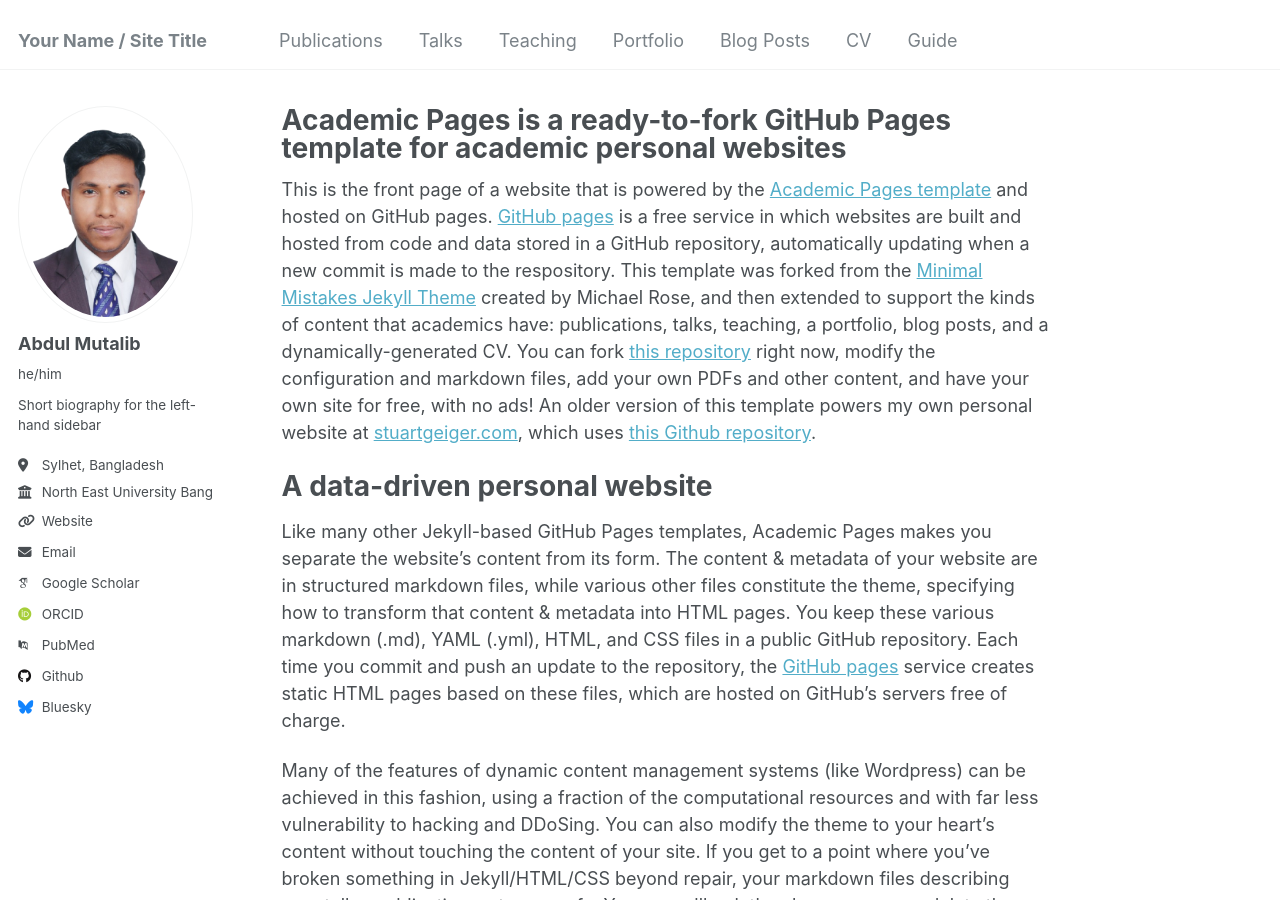
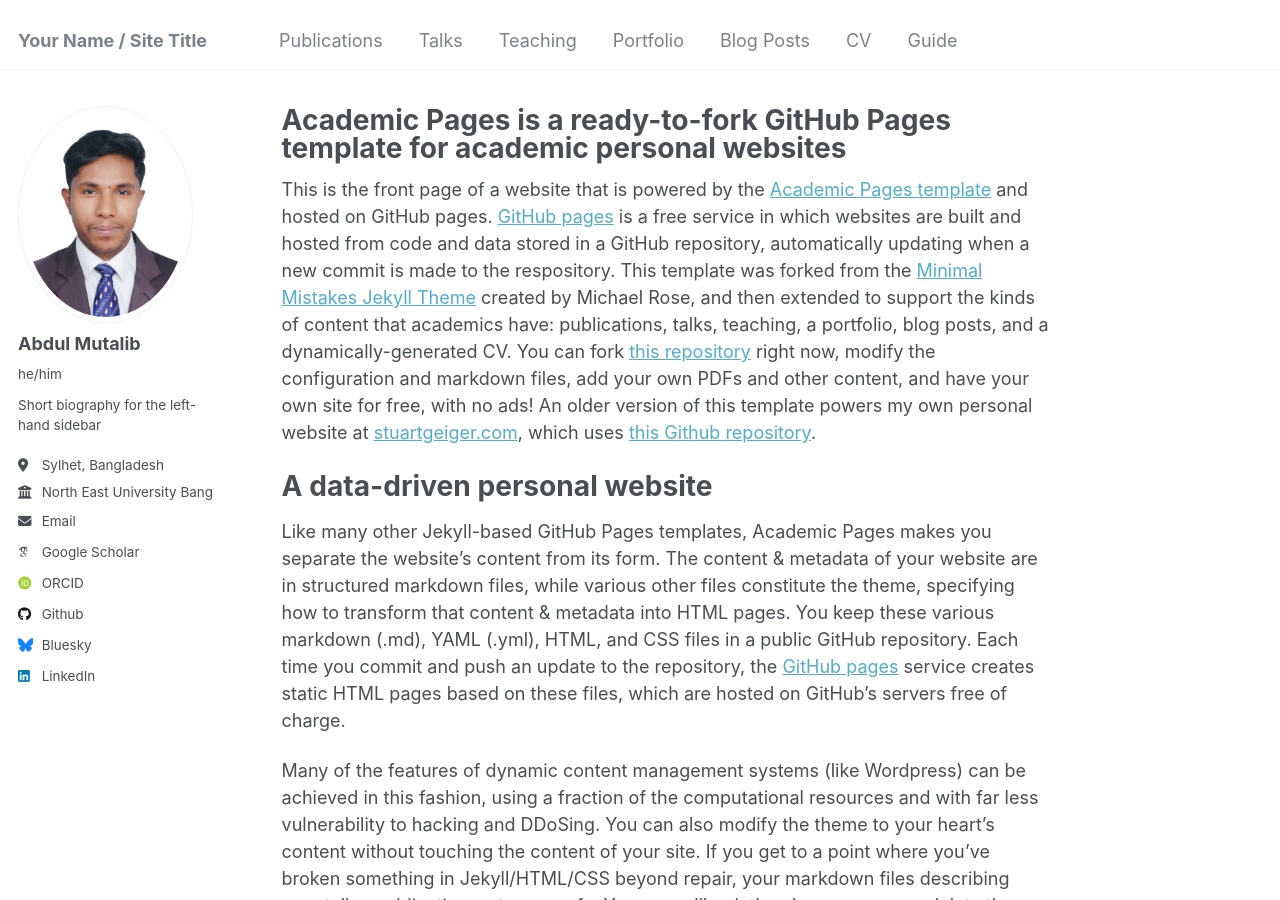
Before and after one commit to mutalibcs/mutalibcs.github.io, a Jekyll site: the page built from _pages/about.md, in a window 1280 px wide and 900 px high. Built offline with Jekyll 4.4.1, drawn with Linux system fonts in a browser that asks for light colours; some web fonts are replaced; part of the change alters nothing that is shown.

Commit message:
yml info updated

```diff
--- a/_config.yml
+++ b/_config.yml
@@ -28,8 +28,8 @@ author:
   bio              : "Short biography for the left-hand sidebar"
   location         : "Sylhet, Bangladesh"
   employer         : "North East University Bangladesh"
-  uri              : "wwww.neub.edu.bd"
-  email            : "mutalib.cs[at]gmail.com"
+  uri              : # "wwww.neub.edu.bd"
+  email            : "mutalib.cs@gmail.com"
 
   # Academic websites
   arxiv            : # URL - Update with the correct link to your profile
@@ -37,7 +37,7 @@ author:
   impactstory      : # URL
   orcid            : "http://orcid.org/yourorcidurl"
   semantic         : # URL
-  pubmed           : "https://www.ncbi.nlm.nih.gov/pubmed/?term=john+snow"
+ # pubmed           : "https://www.ncbi.nlm.nih.gov/pubmed/?term=john+snow"
   researchgate     : # URL
 
   # Repositories and software development
@@ -58,7 +58,7 @@ author:
   keybase          : # Username
   instagram        : # Username
   lastfm           : # Username
-  linkedin         : # Username
+  linkedin         : md-abdul-mutalib
   mastodon         : # URL
   medium           : # URL
   pinterest        : # Username
```
